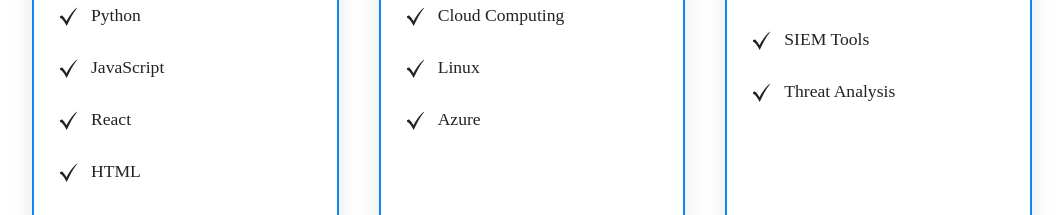
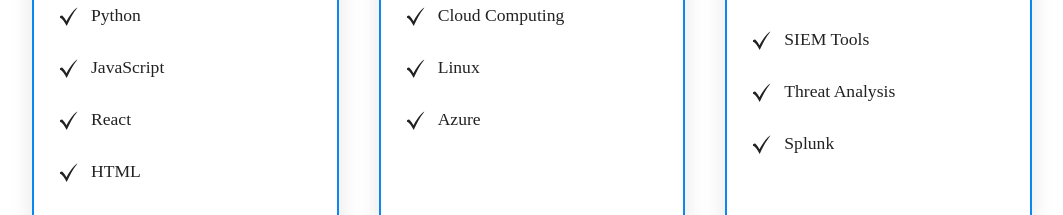
Before and after one commit to IshdoesCoding/Ishmam_Abtahi-Portfolio, a React (Vite) app: page / in a window 1280 px wide. Shown: the part 2400-2615 px from the top of the page, without its empty margins (108-1171 px from the left). Built offline with nearby package versions, Linux system fonts and the light colour scheme; a web font is replaced by a local one.

Commit message:
Updated Skills.jsx

```diff
--- a/src/sections/Skills/Skills.jsx
+++ b/src/sections/Skills/Skills.jsx
@@ -19,7 +19,7 @@
     },
     {
       title: "Security & Analysis",
-      skills: ["Cybersecurity", "SIEM Tools", "Threat Analysis"]
+      skills: ["Cybersecurity", "SIEM Tools", "Threat Analysis", "Splunk"]
     }
   ]
 
```
